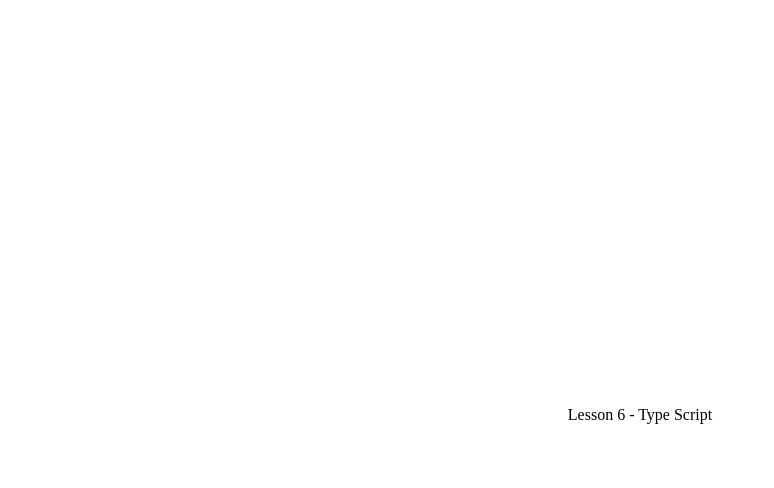
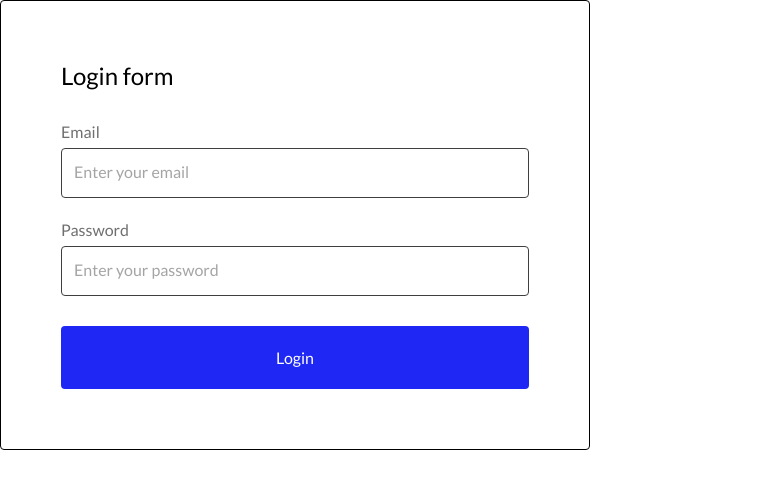
Before and after one commit to ViktorRomanenko05/42.2-react-ts, a React (Create React App) app: page / in a window 1280 px wide. Shown: the top 488 px of the page, without its empty margins (0-774 px from the left). Built offline with nearby package versions, Linux system fonts and the light colour scheme.

Commit message:
homwork 06 added

```diff
--- a/src/App.tsx
+++ b/src/App.tsx
@@ -2,6 +2,10 @@ import './App.css';
 
 //lessons
 import Lesson06 from './lessons/Lesson06/Lesson06';
+import Counter from "./components/Counter/Counter";
+import Feedback from "./components/Feedback/Feedback";
+import Input from "./components/Input/Input";
+import LoginForm from "./components/LoginForm/LoginForm";
 
 //homeworks
 
@@ -10,7 +14,17 @@ import Lesson06 from './lessons/Lesson06/Lesson06';
 function App() {
     return (
         <div className="App">
-            <Lesson06 />
+            {/*<Lesson06 />*/}
+            {/*<Counter />*/}
+            {/*<Feedback />*/}
+            {/*<Input inputParameters=*/}
+            {/*           {{*/}
+            {/*               name: "test input",*/}
+            {/*               type: "text",*/}
+            {/*               placeholder: "try input",*/}
+            {/*               label: "Test input"*/}
+            {/*           }}/>*/}
+            <LoginForm/>
         </div>
     );
 }
--- a/src/components/AnimalCard/AnimalCard.tsx
+++ b/src/components/AnimalCard/AnimalCard.tsx
@@ -1,5 +1,5 @@
 import "./styles.css";
-import { AnimalCardProps } from "./types"
+import {AnimalCardProps} from "./types"
 
 // interface Animal {
 //   name: string
@@ -13,12 +13,12 @@ import { AnimalCardProps } from "./types"
 //   animalData: Animal
 // }
 
-function AnimalCard({ animalData }: AnimalCardProps) {
+function AnimalCard({animalData}: AnimalCardProps) {
     return (
         <div className="animal-card-wrapper">
             <h3>{animalData.name}</h3>
             <div>{animalData.species}</div>
-            <img src={animalData.image} />
+            <img src={animalData.image}/>
         </div>
     );
 }
--- /dev/null
+++ b/src/components/Button/Button.tsx
@@ -0,0 +1,14 @@
+import "./styles.css";
+import {ButtonProps} from "./types";
+
+function Button({buttonParameters}: ButtonProps) {
+    // console.log(props.buttonName);
+
+    return (
+        <button className="main-button" onClick={buttonParameters.onClick} type={buttonParameters.type}>
+            {buttonParameters.name}
+        </button>
+    );
+}
+
+export default Button;
--- /dev/null
+++ b/src/components/Button/types.ts
@@ -0,0 +1,9 @@
+interface Button {
+    name?: string
+    type?: "submit" | "reset" | "button"
+    onClick?: any
+}
+
+export interface ButtonProps {
+    buttonParameters: Button
+}
--- /dev/null
+++ b/src/components/Input/Input.tsx
@@ -0,0 +1,14 @@
+import "./styles.css"
+import {InputProps} from "./types"
+
+function Input({inputParameters}: InputProps) {
+    return (
+        <label className="label-field">
+            {inputParameters.label}
+            <input className="input-field" name={inputParameters.name} type={inputParameters.type}
+                   placeholder={inputParameters.placeholder}/>
+        </label>
+    );
+}
+
+export default Input;
--- /dev/null
+++ b/src/components/Input/types.ts
@@ -0,0 +1,10 @@
+interface Input {
+    name?: string
+    type: string
+    placeholder?: string
+    label?: string
+}
+
+export interface InputProps {
+    inputParameters: Input
+}
--- a/src/components/LoginForm/LoginForm.jsx
+++ b/src/components/LoginForm/LoginForm.tsx
@@ -7,10 +7,10 @@ function LoginForm  ()  {
         <form className="login-form">
             <h3 className="login-header">Login form</h3>
             <div className="inputs-container">
-                <Input type="text" placeholder="Enter your email" label="Email" name="email"/>
-                <Input type="password" placeholder="Enter your password" label="Password" name="password"/>
+                <Input inputParameters={{ type: "text", placeholder: "Enter your email", label: "Email", name: "email"}} />
+                <Input inputParameters={{ type:"password", placeholder: "Enter your password", label: "Password", name: "password"}} />
             </div>
-            <Button type="submit" name="Login"></Button>
+            <Button buttonParameters={{ type:"submit", name: "Login" }}></Button>
         </form>
     )
 }
```
Also changed, not shown: src/components/Button/Button.jsx (deleted, +0 -13 lines), src/components/Counter/Counter.tsx (renamed from src/components/Counter/Counter.jsx, +7 -7 lines), src/components/Feedback/Feedback.tsx (renamed from src/components/Feedback/Feedback.jsx, +9 -8 lines), src/components/Input/Input.jsx (deleted, +0 -12 lines).
